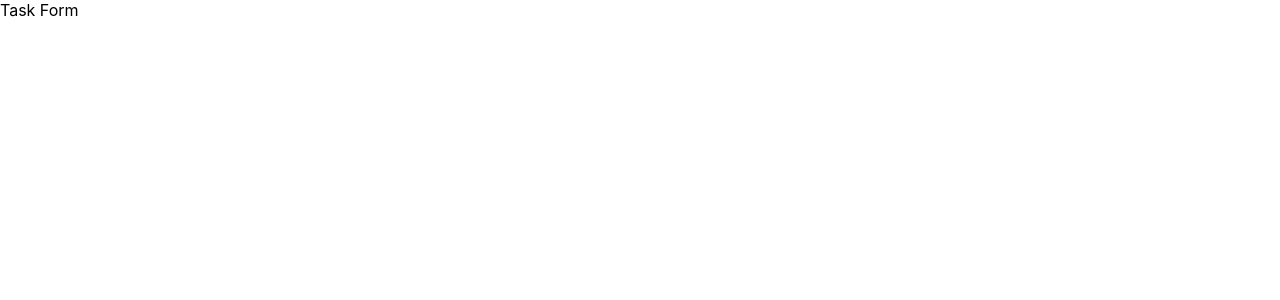
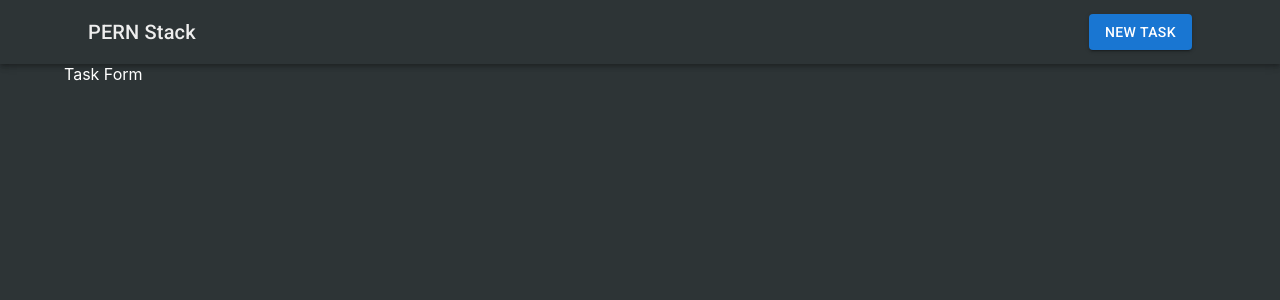
Before and after one commit to Ricardo-VP/PERN-crud, a React (Create React App) app in the folder client/: page /tasks/new in a window 1280 px wide. Shown: the top 300 px of the page. Built offline with nearby package versions, Linux system fonts and the light colour scheme.

Commit message:
Agregando navbar

```diff
--- a/client/src/App.js
+++ b/client/src/App.js
@@ -1,15 +1,20 @@
 import { BrowserRouter, Routes, Route } from "react-router-dom";
 import TaskForm from "./components/TaskForm";
 import TaskList from "./components/TaskList";
+import Menu from './components/Navbar';
+import { Container } from "@mui/material";
 
 export default function App() {
   return (
     <BrowserRouter>
-      <Routes>
-        <Route path="/" element={<TaskList />} />
-        <Route path="/tasks/new" element={<TaskForm />} />
-        {/* Falta ruta editar */}
-      </Routes>
+      <Menu />
+      <Container>
+        <Routes>
+          <Route path="/" element={<TaskList />} />
+          <Route path="/tasks/new" element={<TaskForm />} />
+          {/* Falta ruta editar */}
+        </Routes>
+      </Container>
     </BrowserRouter>
   );
 }
--- a/client/src/components/Navbar.js
+++ b/client/src/components/Navbar.js
@@ -1,7 +1,37 @@
+import {
+  AppBar,
+  Box,
+  Button,
+  Container,
+  Toolbar,
+  Typography,
+} from "@mui/material";
+import { Link, useNavigate } from "react-router-dom";
+
 export default function Navbar() {
-    return (
-        <div>
-            Nav bar
-        </div>
-    )
+  const navigate = useNavigate();
+
+  return (
+    <Box sx={{ flexGrow: 1 }}>
+      <AppBar position="static" color="transparent">
+        <Container>
+          <Toolbar>
+            <Typography variant="h6" sx={{ flexGrow: 1 }}>
+              <Link style={{ textDecoration: "none", color: "#eee" }} to="/">
+                PERN Stack
+              </Link>
+            </Typography>
+
+            <Button
+              variant="contained"
+              color="primary"
+              onClick={() => navigate("/tasks/new")}
+            >
+              New TASK
+            </Button>
+          </Toolbar>
+        </Container>
+      </AppBar>
+    </Box>
+  );
 }
--- a/client/src/index.css
+++ b/client/src/index.css
@@ -5,6 +5,8 @@ body {
     sans-serif;
   -webkit-font-smoothing: antialiased;
   -moz-osx-font-smoothing: grayscale;
+  background: #2d3436;
+  color: white
 }
 
 code {
```
